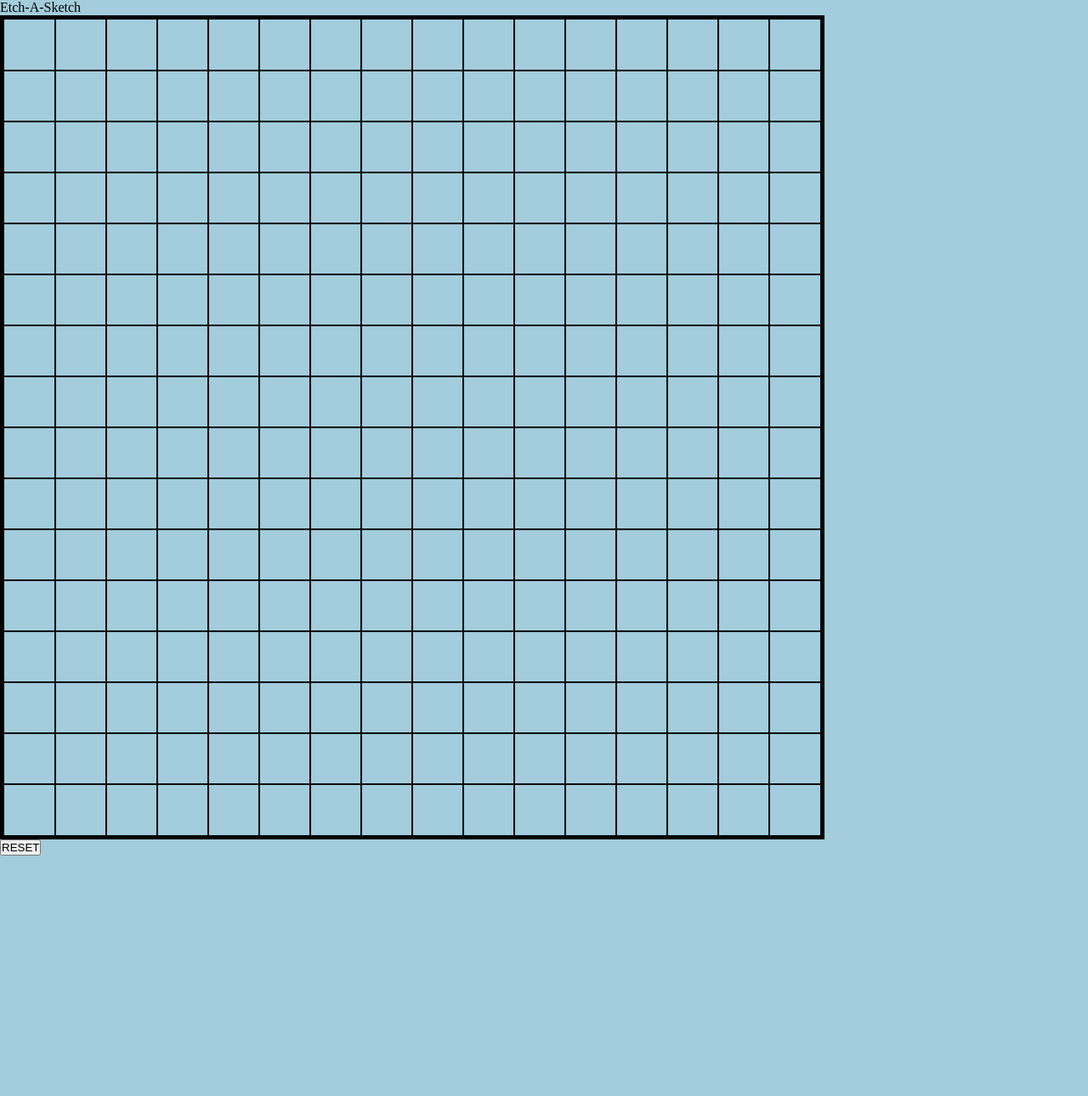
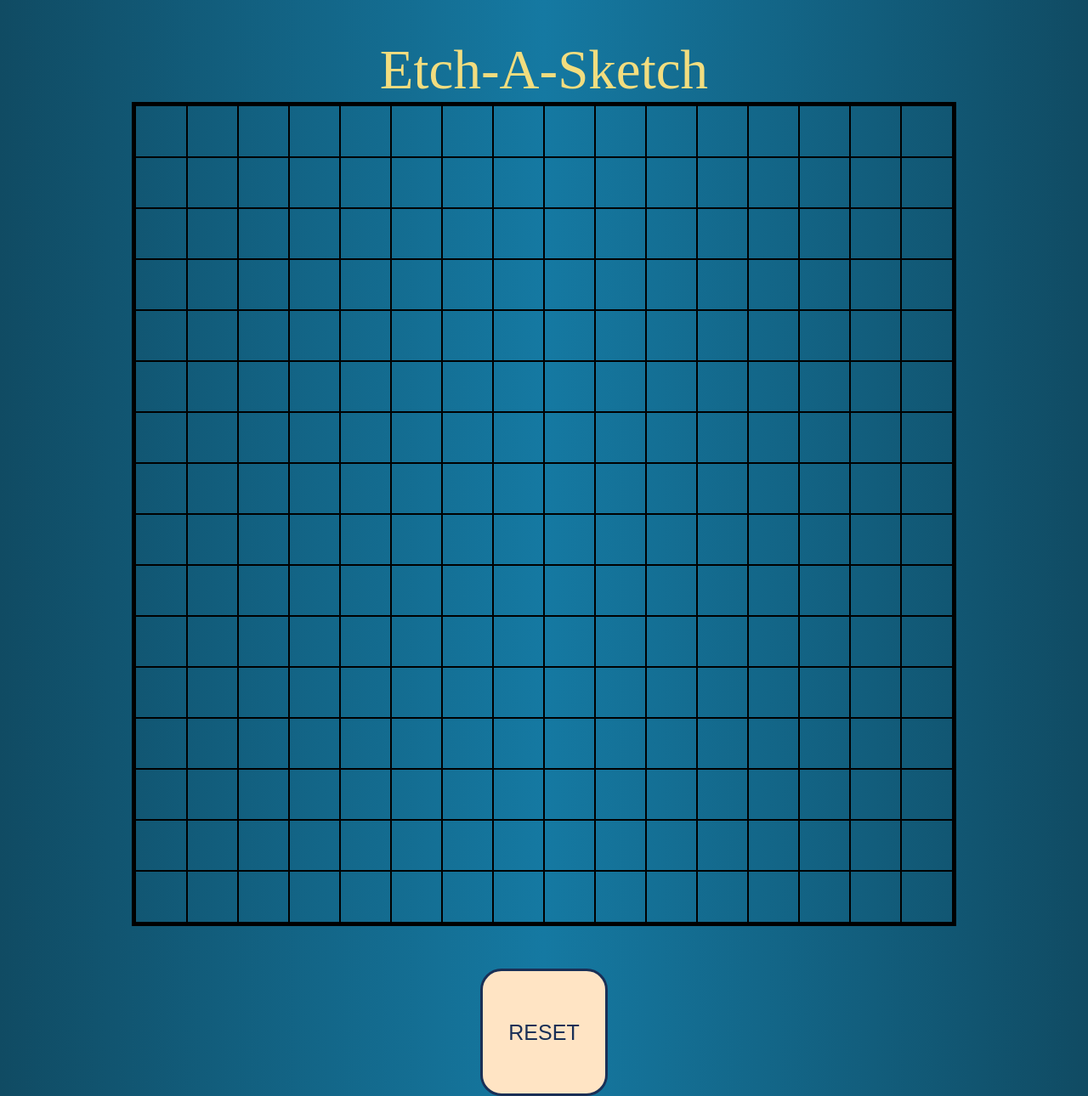
Before and after one commit to Stathis92/etchasketch, a plain HTML site: page index.html in a window 1280 px wide. Shown: the whole page at 85% size. Before the commit the page ends 1007 px from the top, so only its background shows below. Drawn offline with Linux system fonts and the light colour scheme.

Commit message:
Add basic UI

```diff
--- a/style.css
+++ b/style.css
@@ -5,4 +5,36 @@
 
   body {
     background-color: rgb(163, 204, 220);
+    display: flex;
+    flex-direction: column;
+    align-items: center;
+    background: linear-gradient(
+      90deg,
+      rgba(16, 75, 99, 1) 0%,
+      rgba(21, 121, 162, 1) 50%,
+      rgba(16, 75, 99, 1) 100%
+    );
   }
+
+  button{
+    margin-top: 50px;
+    height: 150px;
+    width: 150px;
+    border: solid;
+    border-radius: 25px;
+    cursor: pointer;
+    background-color: bisque;
+    color: rgb(25, 47, 86);
+
+    font-size: 25px;
+  }
+
+  button:hover{
+    background-color: azure;
+  }
+
+  .title {
+    font-size: 65px;
+    color: rgb(242, 221, 127);
+    margin-top: 45px;
+  }
```
